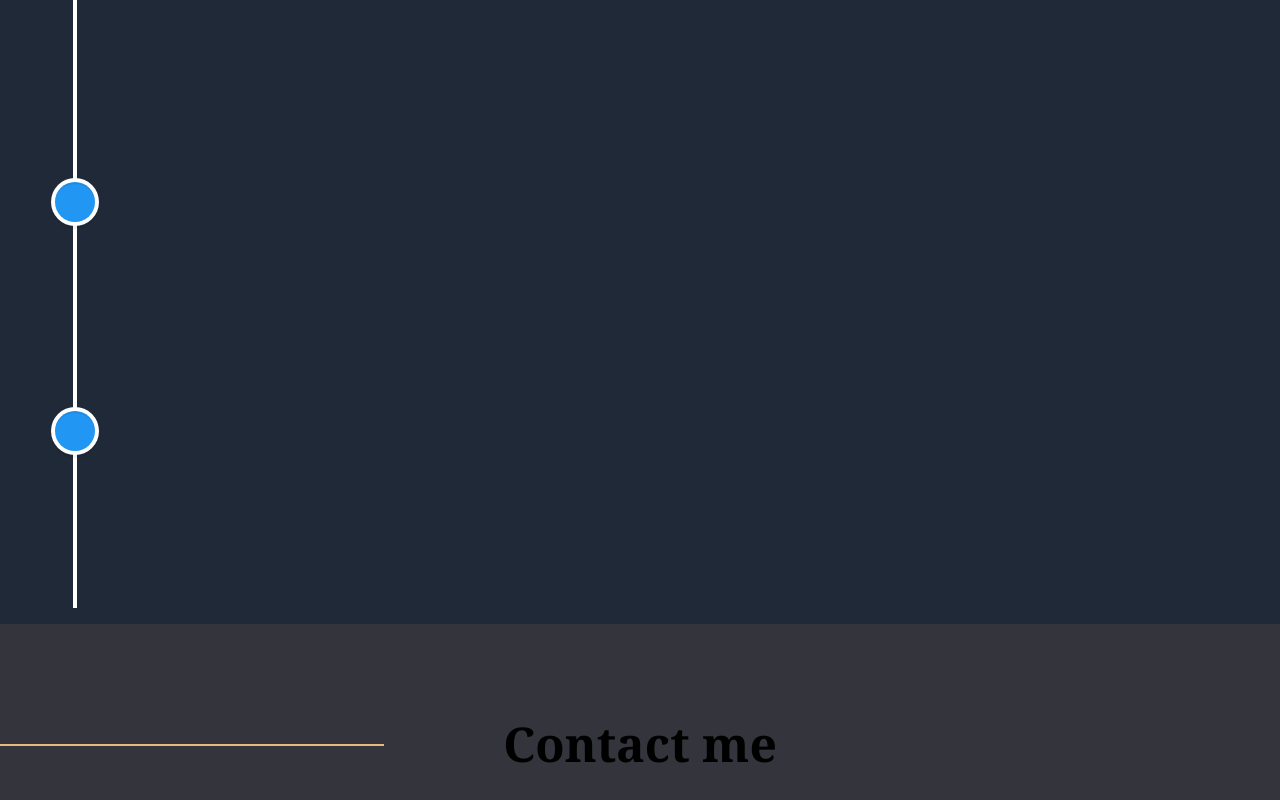
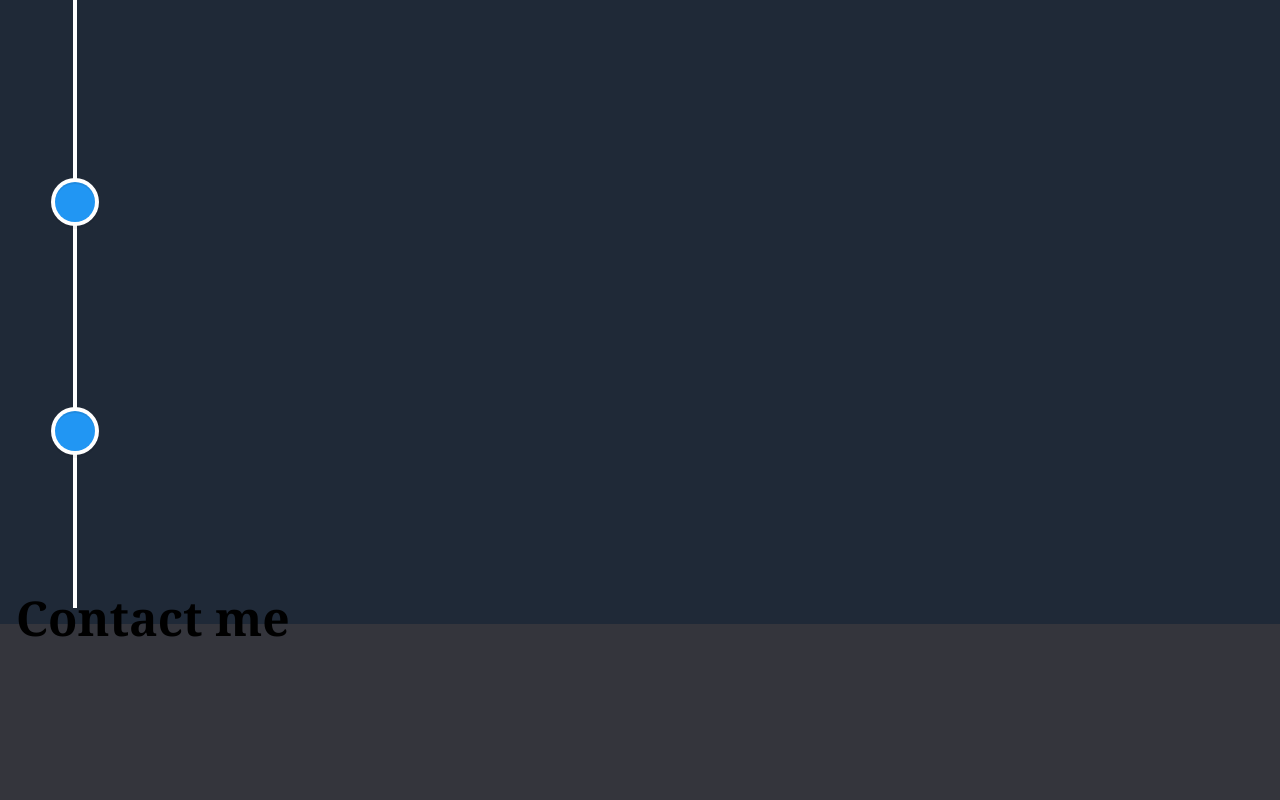
Before and after one commit to VictorZ94/portfolio_v2, a React (Vite) app: page / in a window 1280 px wide. Shown: the part 2959-3759 px from the top of the page. After the commit the page ends 3679 px from the top, so only its background shows below. Built offline with nearby package versions, Linux system fonts and the light colour scheme.

Commit message:
contact section

```diff
--- a/src/components/Contact.jsx
+++ b/src/components/Contact.jsx
@@ -1,7 +1,7 @@
 const Contact = () => {
   return (
-    <section className="max-w-screen-xl mx-auto p-4 mt-16 relative">
-      <h2 className="text-5xl my-4 dark:text-white text-center font-bold font-serif before:bg-gold-300 before:w-96 before:h-0.5 before:absolute before:left-0 before:top-2/4">
+    <section className="max-w-screen-xl mx-auto relative p-4 mt-16">
+      <h2 className="text-5xl my-4 dark:text-white text-center absolute top-[-110px] font-bold font-serif">
         Contact me
       </h2>
       <div className="grid grid-cols-1 gap-5 md:grid-cols-2 lg:grid-cols-3"></div>
```
